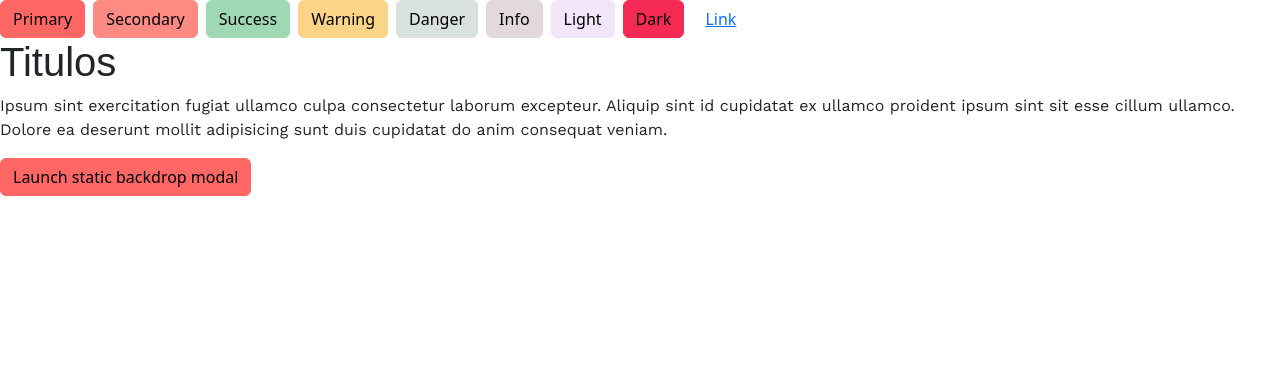
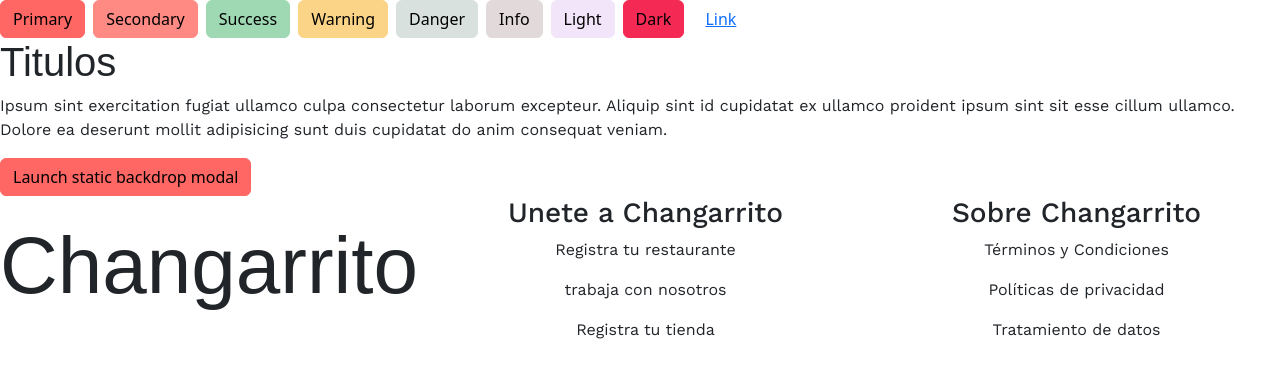
Before and after one commit to CcaleroAdrian/changarrito_, a Next.js app: page / in a window 1280 px wide. Shown: the top 378 px of the page. Built offline with nearby package versions, Linux system fonts and the light colour scheme; a web font is replaced by a local one.

Commit message:
Update page.jsx

```diff
--- a/app/page.jsx
+++ b/app/page.jsx
@@ -4,6 +4,8 @@ import Button from 'react-bootstrap/Button';
 import Stack from 'react-bootstrap/Stack';
 import { love_ya_like_a_sister, work_sans } from './fonts';
 import ModalFoot from './ModalFoot';
+import Footer from './Footer';
+
 
 export default function Home() {
   return (
@@ -24,7 +26,10 @@ export default function Home() {
       <p className={work_sans.className}>
           Ipsum sint exercitation fugiat ullamco culpa consectetur laborum excepteur. Aliquip sint id cupidatat ex ullamco proident ipsum sint sit esse cillum ullamco. Dolore ea deserunt mollit adipisicing sunt duis cupidatat do anim consequat veniam.
       </p>
+      {/* componente ModalFoot */}
       <ModalFoot></ModalFoot>
+      {/* componente Footer */}
+      <Footer></Footer>
     </div>
   )
 }
```
